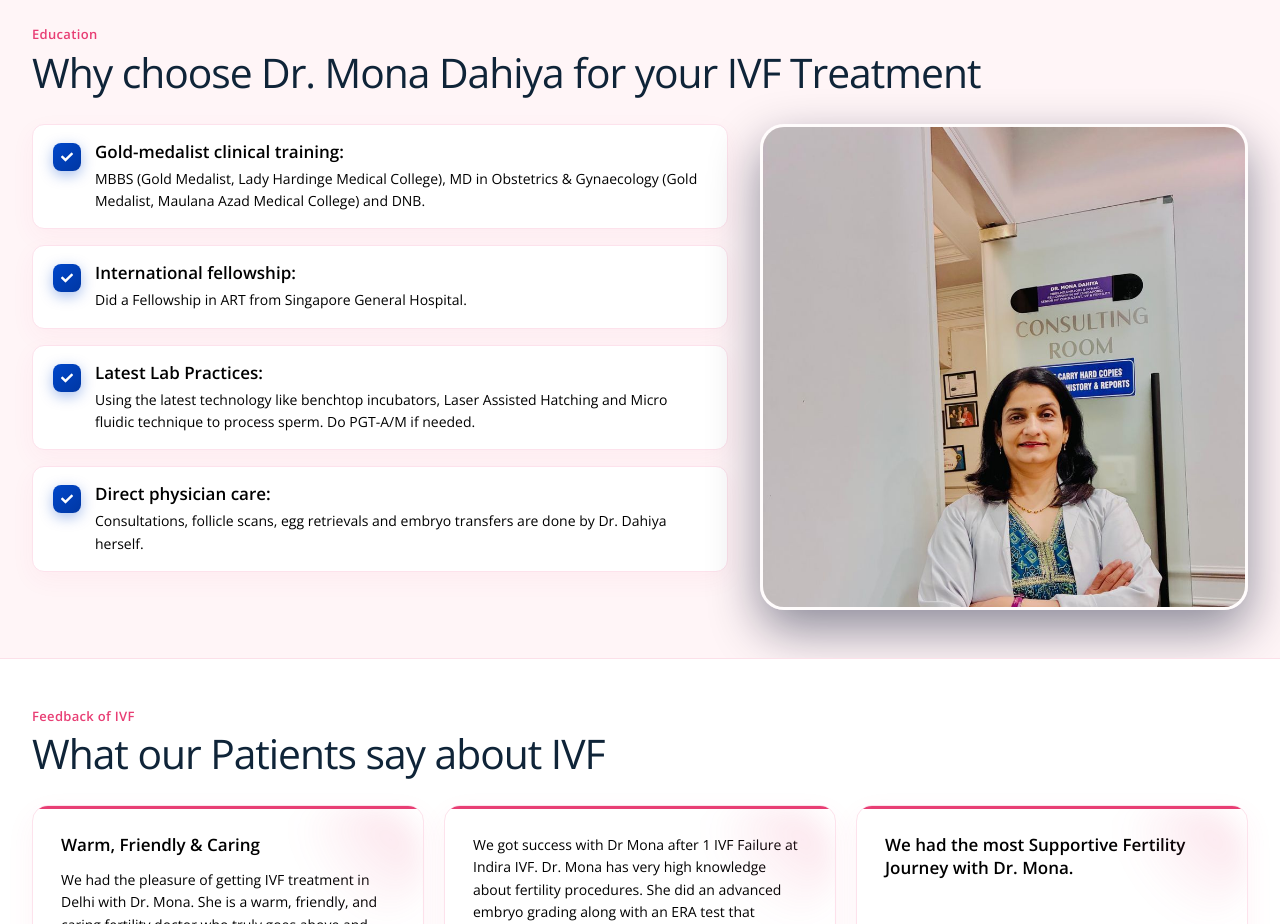
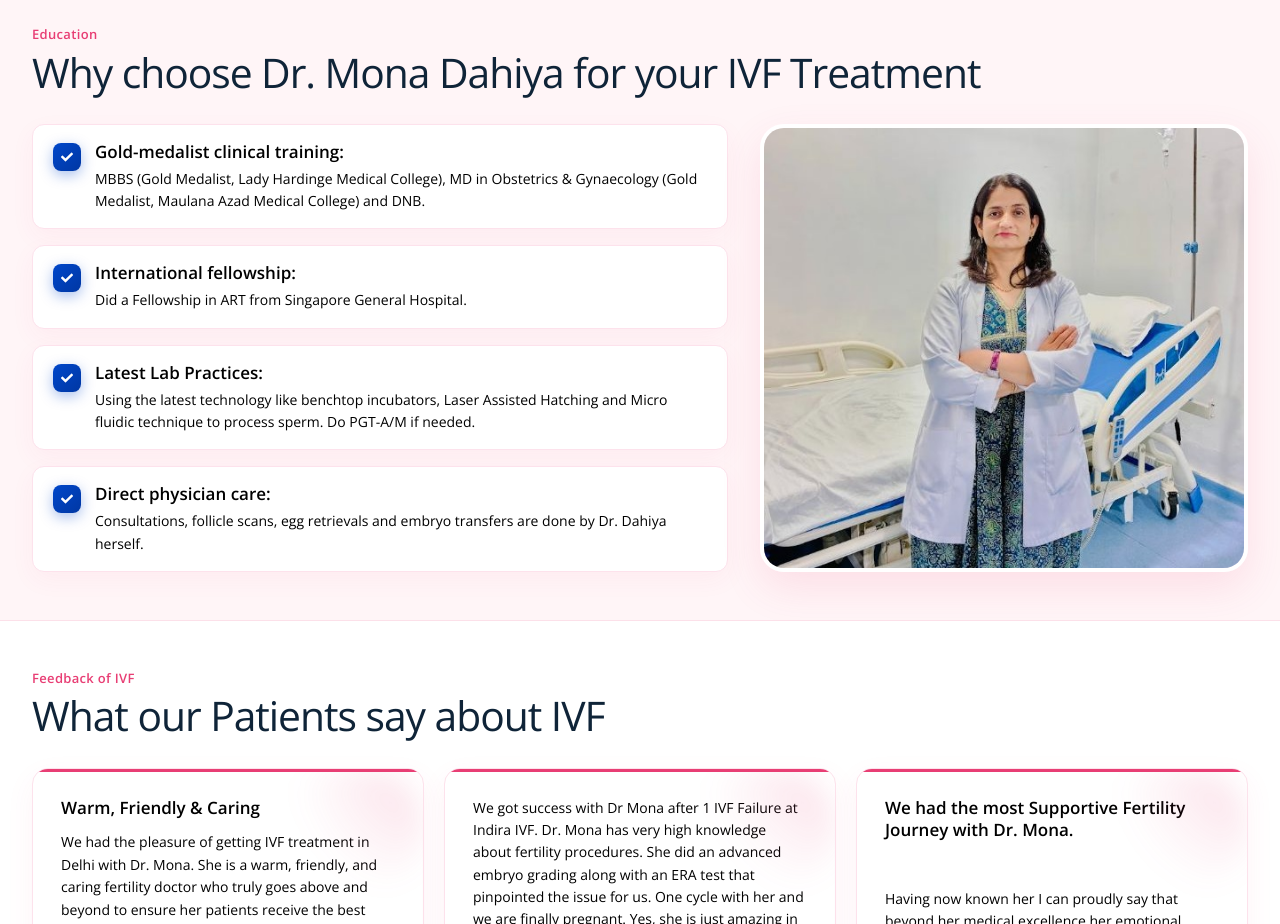
Before and after one commit to DipakSingh0111/Dr-mona-dahiya, a Next.js app: page /ivf-treatment in a window 1280 px wide. Shown: the part 3500-4424 px from the top of the page. Built offline with nearby package versions, Linux system fonts and the light colour scheme.

Commit message:
Align IVF treatment doctor image height with cards and crop top ceiling

```diff
--- a/components/sections/ivf-treatment/IvfProtocolAndWhy.tsx
+++ b/components/sections/ivf-treatment/IvfProtocolAndWhy.tsx
@@ -128,8 +128,8 @@ export default function IvfProtocolAndWhy() {
           title="Why choose Dr. Mona Dahiya for your IVF Treatment"
         />
 
-        <div className="mt-7 grid grid-cols-1 items-start gap-6 lg:grid-cols-12 lg:gap-8">
-          <div className="flex flex-col gap-3.5 sm:gap-4 lg:col-span-7">
+        <div className="mt-7 grid grid-cols-1 items-stretch gap-6 lg:grid-cols-12 lg:gap-8">
+          <div className="flex flex-col justify-between gap-3.5 sm:gap-4 lg:col-span-7">
             {whyPoints.map((point, idx) => (
               <Reveal key={point.title} variant="fadeUp" delay={idx * 0.05}>
                 <WhyPointRow {...point} />
@@ -137,15 +137,16 @@ export default function IvfProtocolAndWhy() {
             ))}
           </div>
 
-          <div className="relative mx-auto w-full max-w-[380px] lg:col-span-5 lg:mx-0 lg:max-w-none">
-            <Reveal variant="scaleIn" delay={0.08}>
-              <div className="relative overflow-hidden rounded-[20px] border-[3px] border-white/70 shadow-[0_20px_50px_rgba(0,10,40,0.45)] sm:rounded-[24px]">
+          <div className="relative mx-auto w-full max-w-[440px] lg:col-span-5 lg:mx-0 lg:max-w-none h-full min-h-[380px] sm:min-h-[440px] lg:min-h-0">
+            <Reveal variant="scaleIn" delay={0.08} className="h-full">
+              <div className="relative h-full w-full min-h-[380px] sm:min-h-[440px] lg:min-h-full overflow-hidden rounded-[20px] border-4 border-white shadow-[0_16px_40px_rgba(232,62,116,0.12)] sm:rounded-[24px]">
                 <Image
-                  src="/images/about-mona-dahiya/female-infertility.jpg"
-                  alt="Dr. Mona Dahiya at clinic"
-                  width={480}
-                  height={560}
-                  className="max-h-[420px] w-full object-cover object-top sm:max-h-[480px]"
+                  src="/images/ivf-treatment.jpg"
+                  alt="Dr. Mona Dahiya - IVF Treatment Specialist"
+                  fill
+                  sizes="(max-width: 1024px) 100vw, 42vw"
+                  className="object-cover object-center"
+                  priority
                 />
               </div>
             </Reveal>
```
Also changed, not shown: app/medical-disclaimer/page.tsx (line endings or trailing spaces), components/sections/medical-disclaimer/DisclaimerBooking.tsx (line endings or trailing spaces), components/sections/medical-disclaimer/DisclaimerEmergencies.tsx (line endings or trailing spaces), components/sections/medical-disclaimer/DisclaimerFaqs.tsx (line endings or trailing spaces), components/sections/medical-disclaimer/DisclaimerHero.tsx (line endings or trailing spaces), components/sections/medical-disclaimer/DisclaimerNoGuarantees.tsx (line endings or trailing spaces), components/sections/medical-disclaimer/DisclaimerNotSubstitute.tsx (line endings or trailing spaces), components/sections/medical-disclaimer/DisclaimerOversight.tsx (line endings or trailing spaces), public/images/ivf-treatment.jpg (added).
